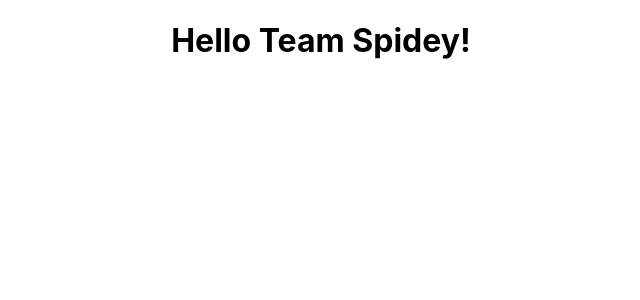
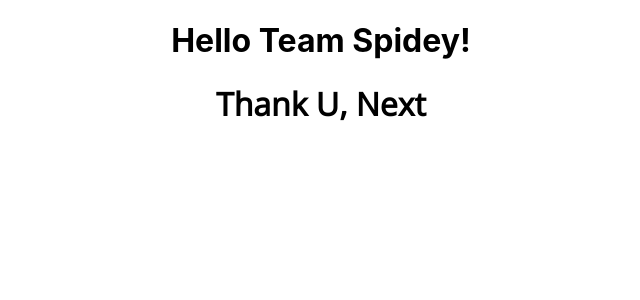
Before and after one commit to fayaz-rafin/thank-you-next, a React (Create React App) app in the folder root/frontend/thankunext/: page / in a window 1280 px wide. Shown: the top 300 px of the page, without its empty margins (319-959 px from the left). Built offline with nearby package versions, Linux system fonts and the light colour scheme.

Commit message:
Title component
Added a title component

```diff
--- a/root/frontend/thankunext/src/App.css
+++ b/root/frontend/thankunext/src/App.css
@@ -1,3 +1,10 @@
+@import url('https://fonts.googleapis.com/css?family=Open+Sans');
+
 .App {
   text-align: center;
 }
+
+.Title{
+  text-align: center;
+  font-family: "Open Sans", sans-serif;
+}
--- a/root/frontend/thankunext/src/index.js
+++ b/root/frontend/thankunext/src/index.js
@@ -2,11 +2,13 @@ import React from 'react';
 import ReactDOM from 'react-dom/client';
 import './index.css';
 import App from './App';
+import Title from './title';
 
 const root = ReactDOM.createRoot(document.getElementById('root'));
 root.render(
   <React.StrictMode>
     <App />
+    <Title />
   </React.StrictMode>
 );
 
--- /dev/null
+++ b/root/frontend/thankunext/src/title.js
@@ -0,0 +1,11 @@
+import React from "react";
+
+function Title () {
+  return (
+      <div className="Title">
+        <h1>Thank U, Next</h1>
+        </div>
+    );
+}
+
+export default Title;
```
Also changed, not shown: 1 other file (tests, documents, lock files or other folders).
